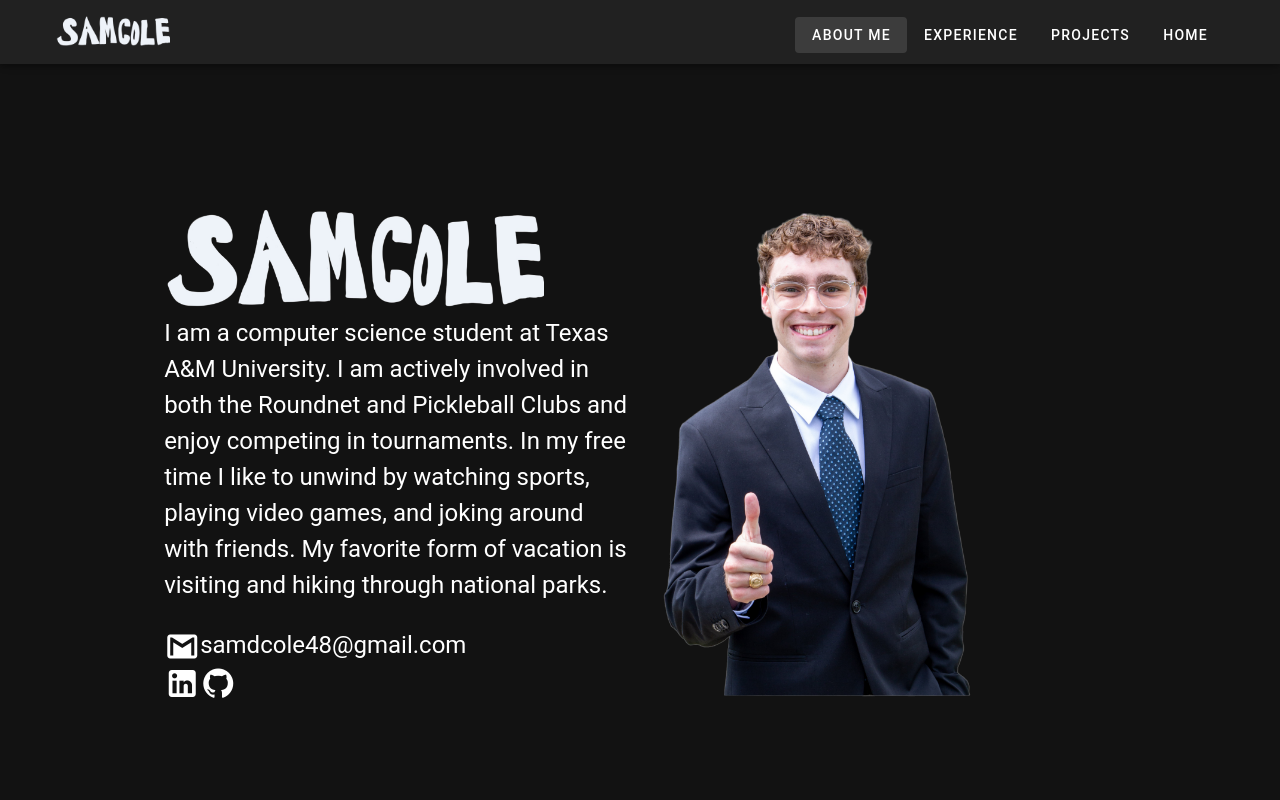
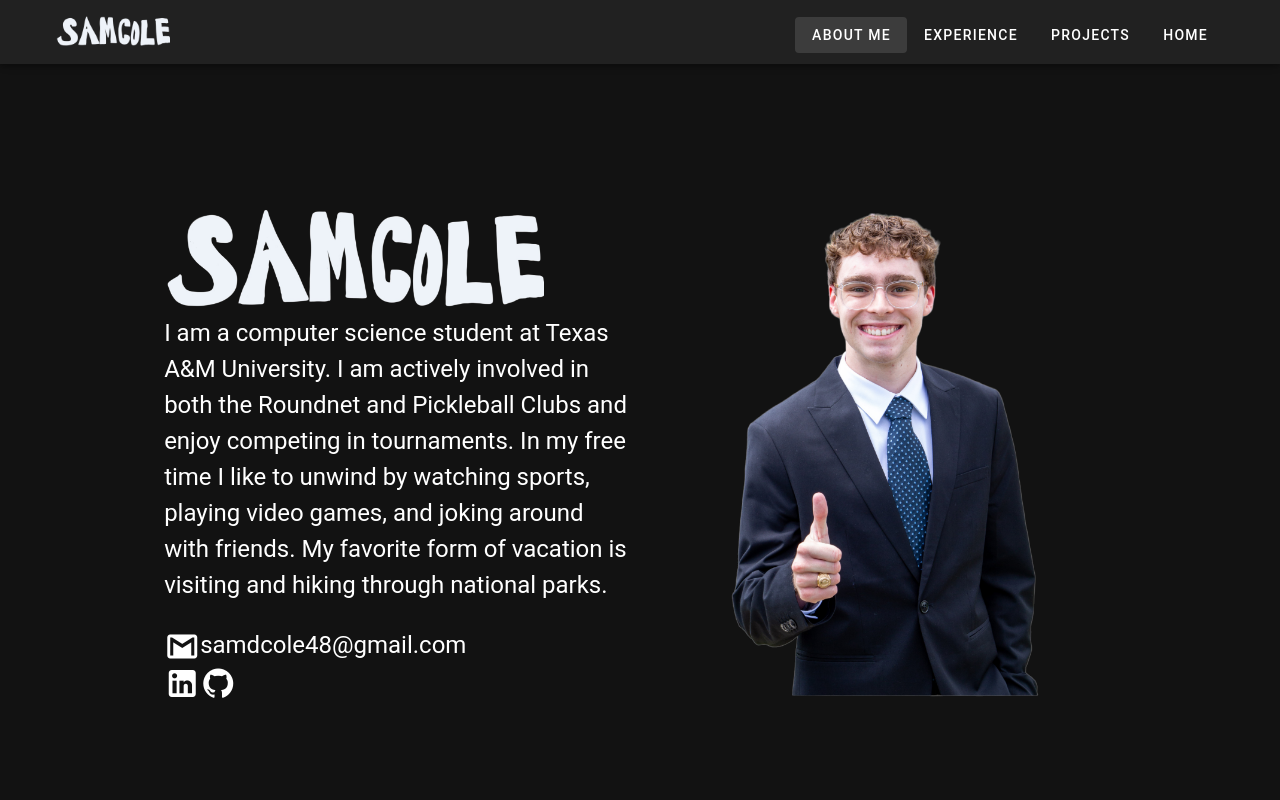
Before and after one commit to samdcole48/portfolio, a Vue app: page /about-me in a window 1280 px wide. Shown: the top 800 px of the page. Built offline with nearby package versions, Linux system fonts and the light colour scheme.

Commit message:
center headshot in container

```diff
--- a/src/pages/about-me.vue
+++ b/src/pages/about-me.vue
@@ -32,11 +32,15 @@
               :style="{ color: 'var(--v-theme-primary)' }"
               ><v-icon>mdi-github</v-icon></a
             >
-          </div></template
-        >
-        <template #right
-          ><img height="500" src="@/assets/headshot-no-bg.png"
-        /></template>
+          </div>
+        </template>
+        <template #right>
+          <img
+            style="display: block; margin-left: auto; margin-right: auto"
+            height="500"
+            src="@/assets/headshot-no-bg.png"
+          />
+        </template>
       </two-even-containers>
     </div>
 
```
